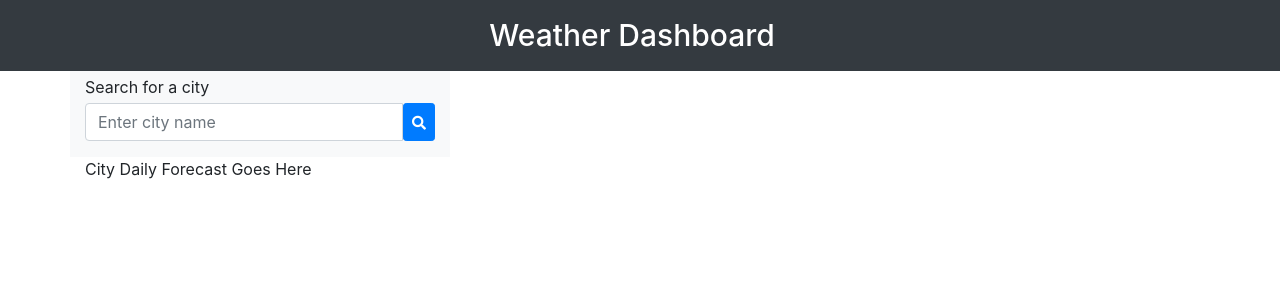
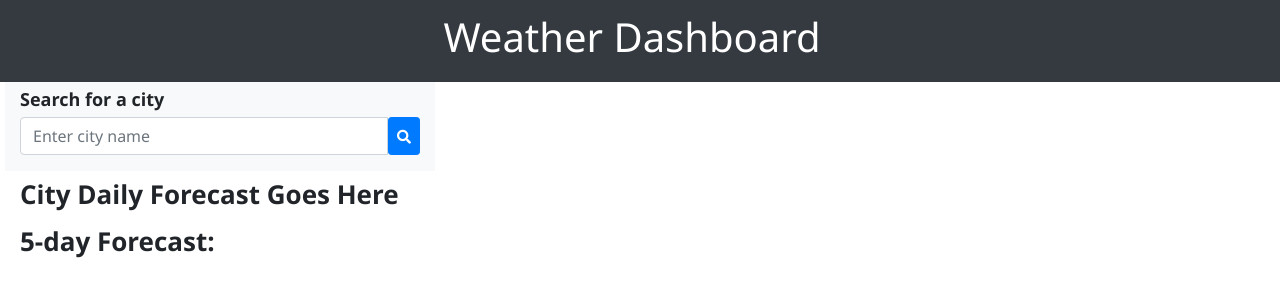
Before and after one commit to bspiewak6/weather-dashboard, a plain HTML site: page index.html in a window 1280 px wide. Drawn offline with nearby package versions, Linux system fonts and the light colour scheme.

Commit message:
added some style

```diff
--- a/assets/css/style.css
+++ b/assets/css/style.css
@@ -1,3 +1,16 @@
-.h1 {
-    font-size: 30px;
+body {
+    font-family: "Segoe UI","Roboto","Helvetica Neue","Arial",sans-serif;
 }
+main {
+    margin-left: 20px;
+}
+
+p.search-header {
+    font-size: 18px;
+    font-weight: bold;
+}
+
+p.forecast-header, p.five-day-header {
+    font-size: 26px;
+    font-weight: bold;
+}
--- a/index.html
+++ b/index.html
@@ -14,14 +14,17 @@
 <body>
     <!-- add Weather Dashboard navbar -->
     <nav class="navbar navbar-dark bg-dark">
-        <span class="navbar-brand mb-0 h1 w-100 text-center">Weather Dashboard</span>
+        <span class="navbar-brand mb-0 w-100 text-center">
+            <h1>Weather Dashboard</h1>
+        </span>
     </nav>
 
     <!-- container to hold all content -->
-    <div class="container flex-row justify-space-between">
+    <main class="flex-row justify-space-between">
+
         <!-- search for a city-->
         <div class="row">
-            <div class="col-4 bg-light">
+            <div class="col-12 col-md-4 bg-light">
                 <p class="search-header my-1">Search for a city</p>
                 <div class="input-group mb-3">
                 <input class="form-control" type="text" placeholder="Enter city name" aria-label="Enter city name">
@@ -29,31 +32,24 @@
                 </div>
             </div>
         </div>
+        <!-- searched city list -->
+
+
+
         <!-- city forecast -->
         <div class="row">
-            <div class="col-8">
-                <p>City Daily Forecast Goes Here</p>
+            <div class="col-12 col-md-8">
+                <p class="forecast-header my-1">City Daily Forecast Goes Here</p>
             </div>
         </div>
 
-
         <!-- 5-day forecast -->
         <div class="row">
-
+            <div class="col-12 col-md-8">
+                <p class="five-day-header my-1">5-day Forecast: </p>
+            </div>
         </div>
-
-    </div>
-
-
-
-
-
-
-
-
-
-
-
+    </main>
 
 
     <!-- Links to jQuery, Moment.js and my own script.js file -->
```
